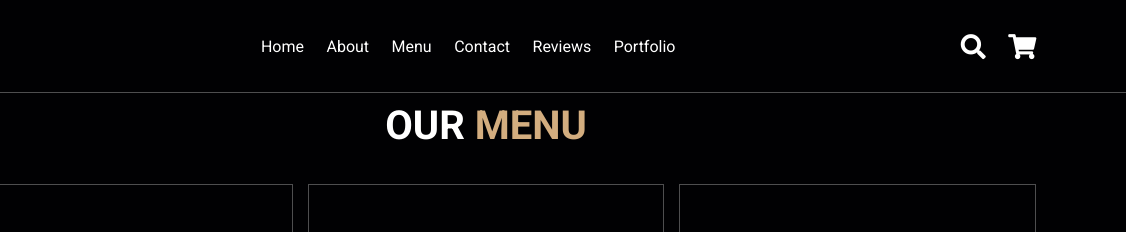
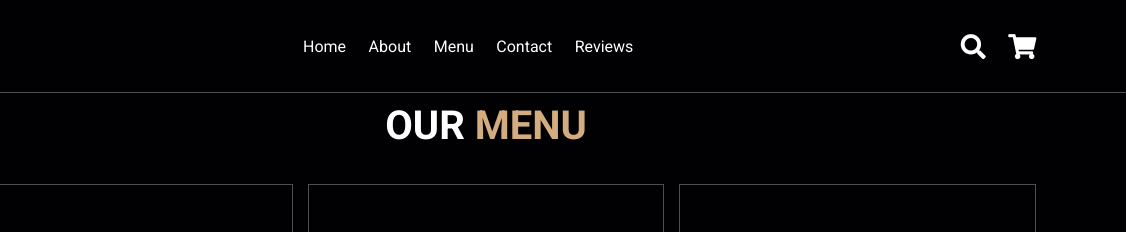
Before and after one commit to AqsaShahid09/AqsaShahid09.github.io, a plain HTML site: page menu1.html in a window 1280 px wide. Shown: the top 232 px of the page, 154-1280 px from the left. Drawn offline with Linux system fonts and the light colour scheme.

Commit message:
Update menu1.html

```diff
--- a/menu1.html
+++ b/menu1.html
@@ -29,7 +29,6 @@
         <a href="#menu">menu</a>
         <a href="contact1.html">contact</a>
         <a href="reviews1.html">reviews</a>
-        <a href="portfolio.html">portfolio</a>
     </nav>
 
     <div class="icons">
```
